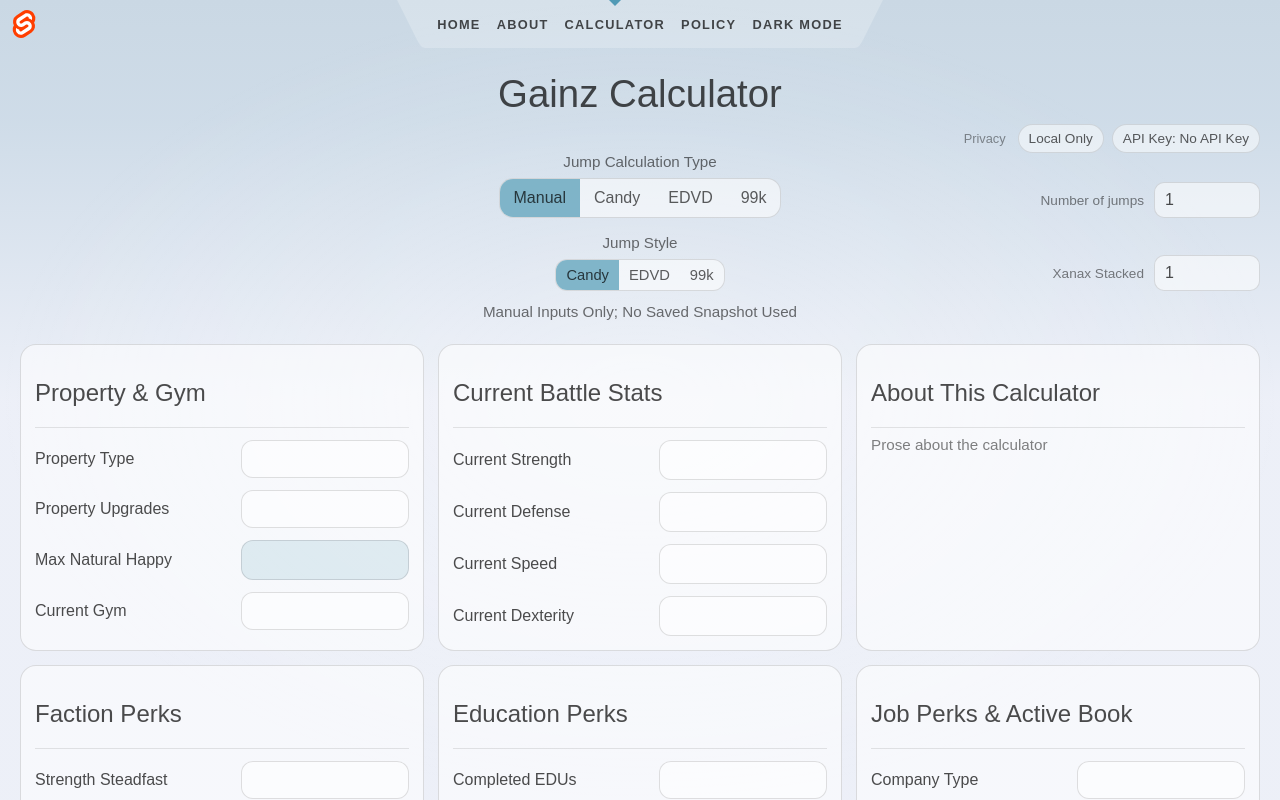
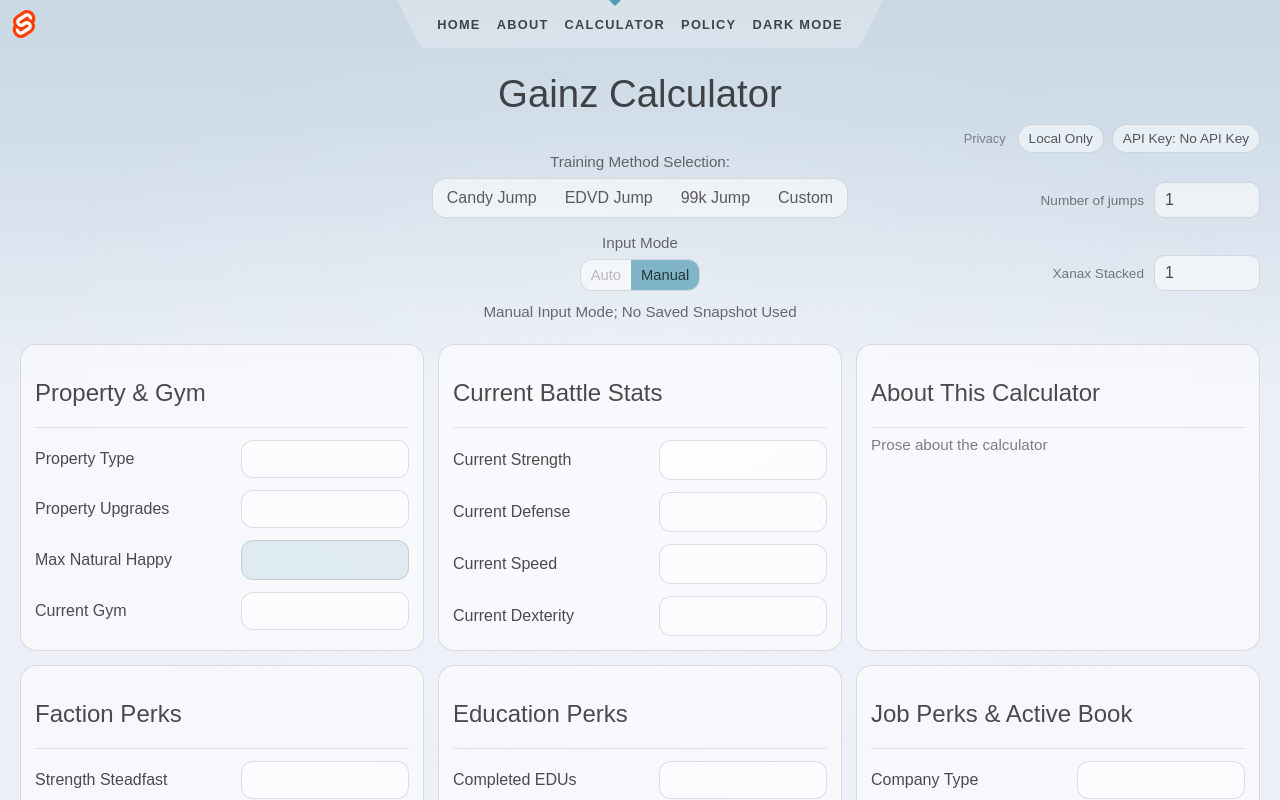
Before and after one commit to EevieTheFox/Torn-Gainz-Web-App, a SvelteKit app: page /calculator in a window 1280 px wide. Shown: the top 800 px of the page. Built offline with nearby package versions, Linux system fonts and the light colour scheme.

Commit message:
refactored UI and UX for 99k Jumping

```diff
--- a/src/lib/calculator/calc_ui_state.ts
+++ b/src/lib/calculator/calc_ui_state.ts
@@ -193,6 +193,13 @@ export function setJumpsCount(state: CalcUIState, next: number): CalcUIState {
     return s;
 }
 
+export function setXanaxCount(state: CalcUIState, next: number): CalcUIState {
+    const s = clone(state);
+    s.lastNotice = null;
+    s.xanaxCount = Math.max(1, Math.floor(next || 1));
+    return s;
+}
+
 /* -------------------------
    Field setting (touched-aware)
 -------------------------- */
--- a/src/routes/calculator/+page.svelte
+++ b/src/routes/calculator/+page.svelte
@@ -7,6 +7,7 @@
         selectManualScaffold,
         selectInputMode,
         setJumpsCount,
+        setXanaxCount,
         createInitialState,
         setField,
         type JumpType,
@@ -31,10 +32,10 @@
 
     // Top segmented control buttons
     const jumpTypeOptions = [
-        { value: 'manual', label: 'Manual' },
-        { value: 'candy', label: 'Candy' },
-        { value: 'edvd', label: 'EDVD' },
-        { value: '99k', label: '99k' }
+        { value: 'candy', label: 'Candy Jump' },
+        { value: 'edvd', label: 'EDVD Jump' },
+        { value: '99k', label: '99k Jump' },
+        { value: 'custom', label: 'Custom' }
     ] satisfies { value: JumpType; label: string }[];
 
     // Bottom segmented control buttons
@@ -108,7 +109,7 @@
                 <div class="control-row">
                     <div class="left"></div>
                     <div class="mid">
-                        <div class="controlFieldLabel centered">Jump Calculation Type</div>
+                        <div class="controlFieldLabel centered">Training Method Selection:</div>
                         <div class="row-controls">
                             <div class="center">
                                 <!-- We’ll wire clicks manually for clarity -->
@@ -143,7 +144,7 @@
             </div>
 
             <div class="controlField row-center">
-                {#if ui.jumpType === 'manual'}
+                {#if ui.jumpType === 'custom'}
                     <div class="control-row">
                         <div class="left"></div>
                         <div class="mid">
@@ -170,8 +171,8 @@
                                     min="1"
                                     max="4"
                                     step="1"
-                                    value={ui.jumpsCount}
-                                    on:input={(e) => (ui = setJumpsCount(ui, Number((e.target as HTMLInputElement).value)))}
+                                    value={ui.xanaxCount}
+                                    on:input={(e) => (ui = setXanaxCount(ui, Number((e.target as HTMLInputElement).value)))}
                             />
                         </div>
                     </div>
@@ -213,14 +214,14 @@
                         <div class="right-jumps">
                             <label class="mini-label" for="jumps">Xanax Stacked</label>
                             <input
-                                    id="stacked"
-                                    class="xanStack"
+                                    id="xanax"
+                                    class="jumps"
                                     type="number"
                                     min="1"
                                     max="4"
                                     step="1"
-                                    value={ui.xanaxStacked}
-                                    on:input={(e) => (ui = setJumpsCount(ui, Number((e.target as HTMLInputElement).value)))}
+                                    value={ui.xanaxCount}
+                                    on:input={(e) => (ui = setXanaxCount(ui, Number((e.target as HTMLInputElement).value)))}
                             />
                         </div>
                     </div>
@@ -233,7 +234,7 @@
                                     {#if ui.snapshotAtMs}
                                         <span class="controlFieldLabel centered">Snapshot Data Accurate as of: {ui.snapshotAtMs.toLocaleString()}</span>
                                     {:else}
-                                        <span class="controlFieldLabel centered">Manual Inputs Only; No Saved Snapshot Used</span>
+                                        <span class="controlFieldLabel centered">Manual Input Mode; No Saved Snapshot Used</span>
                                     {/if}
                                 </div>
                             </div>
@@ -493,16 +494,16 @@
                 <div class="inputRowCalc">
                     <label>Active Book</label>
                     <select class="field"
-                            value={numToInput(ui, F.USER_JOB_BOOST_LEVEL)}
-                            on:input={(e) => onNum(F.USER_JOB_BOOST_LEVEL, e)}
+                            value={numToInput(ui, F.USER_BOOK_ACTIVE)}
+                            on:input={(e) => onNum(F.USER_BOOK_ACTIVE, e)}
                     />
                 </div>
                 <!-- REFACTOR TO SHOW BOOK EFFECT -->
                 <div class="inputRowCalc">
                     <label>Book Effect</label>
                     <input class="field field--derived" readonly
-                           value={numToInput(ui, F.USER_JOB_BOOST_LEVEL)}
-                           on:input={(e) => onNum(F.USER_JOB_BOOST_LEVEL, e)}
+                           value={numToInput(ui, F.USER_BOOK_EFFECT)}
+                           on:input={(e) => onNum(F.USER_BOOK_EFFECT, e)}
                     />
                 </div>
             </div>
@@ -707,6 +708,17 @@
                            on:input={(e) => onNum(F.USER_ECSTASY_DELTA, e)}
                     />
                 </div>
+
+                {#if (ui.jumpType === '99k' || ui.manualScaffold === '99k') && F.USER_BOOK_TYPE === 'over_happy'}
+                    <div class="inputRowOneItem">
+                        <label>Already at 99k?</label>
+                        // Refactor to have yes & no selection options
+                        <input class="select"
+                           value={numToInput(ui, F.USER_TOTAL_HAPPY)}
+                           on:input={(e) => onNum(F.USER_TOTAL_HAPPY, e)}
+                        />
+                    </div>
+                {/if}
             </div>
 
             <!-- Row 3 Card 3 - Item costs -->
```
